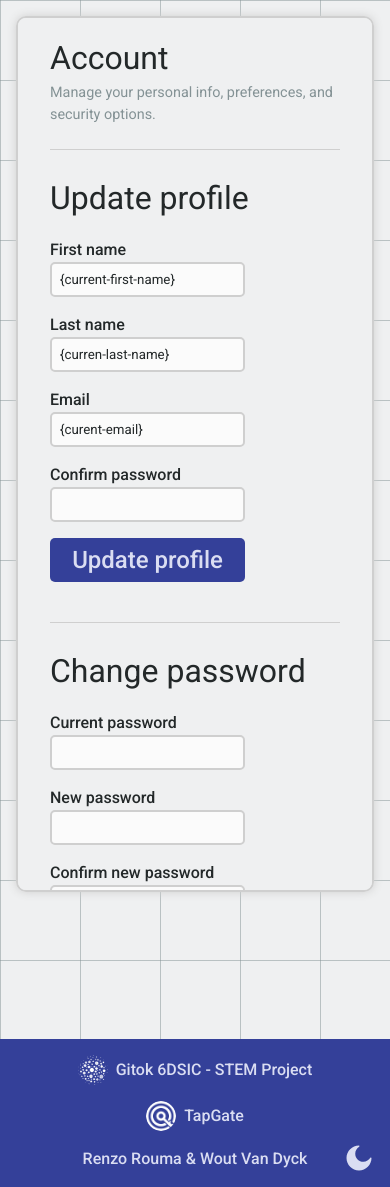
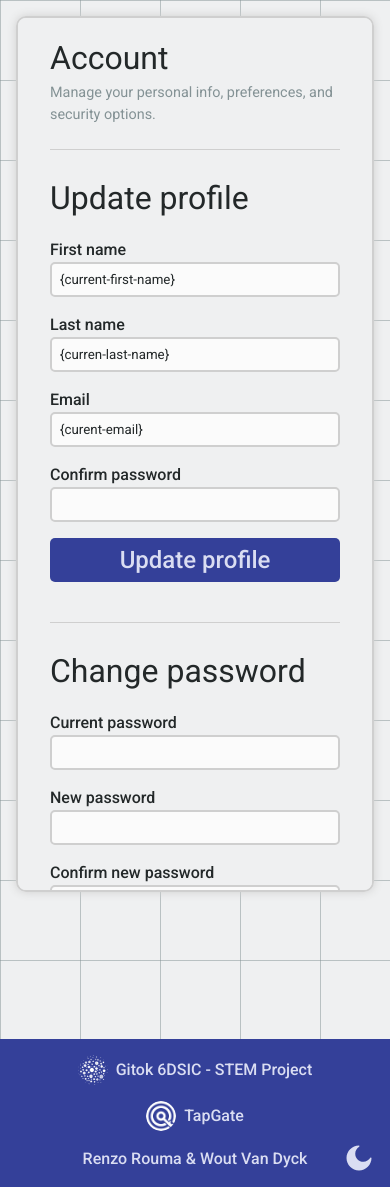
Before and after one commit to Viovyx/Gitok-Flask-Website-STEM-Project, a Flask app: page /account in a window 390 px wide. Shown: the part 64-1251 px from the top of the page. Run offline with Flask 3, Linux system fonts and the light colour scheme; the visitor is signed in with stand-in values (Sample User, id 1); data that the repository does not hold is empty; parts of the project's set-up code (start-up, migrations or seed data) failed here and were passed over.

Commit message:
fix widths on mobile

```diff
--- a/static/css/mobile.css
+++ b/static/css/mobile.css
@@ -57,3 +57,11 @@
   justify-content: center;
   padding-right: 2rem;
 }
+
+.account-wrapper > form {
+  max-width: 100%;
+}
+
+.edit-panel .panel-wrapper {
+  margin: 0 5vw;
+}
```
